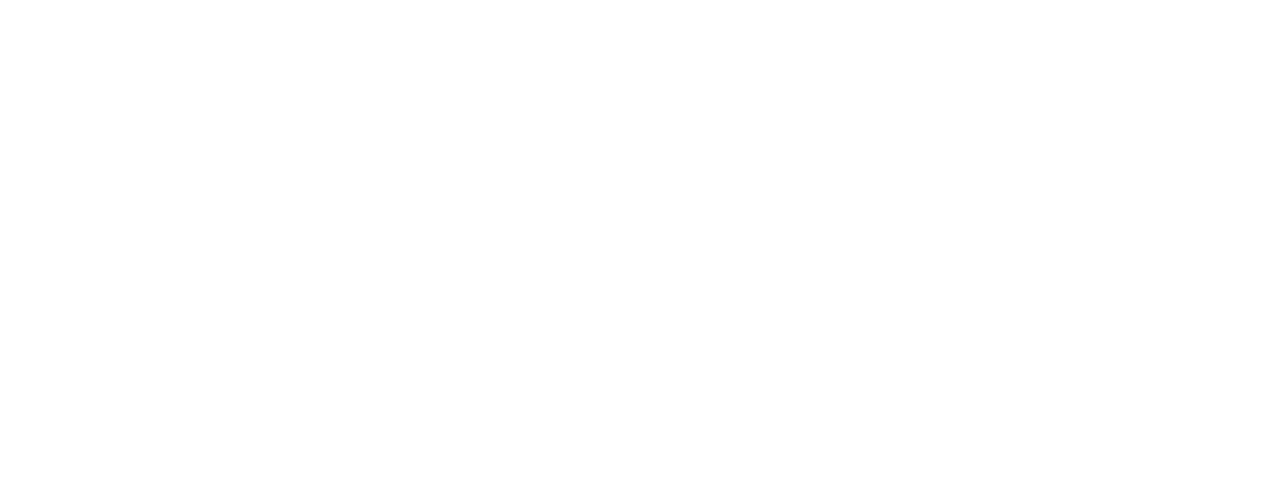
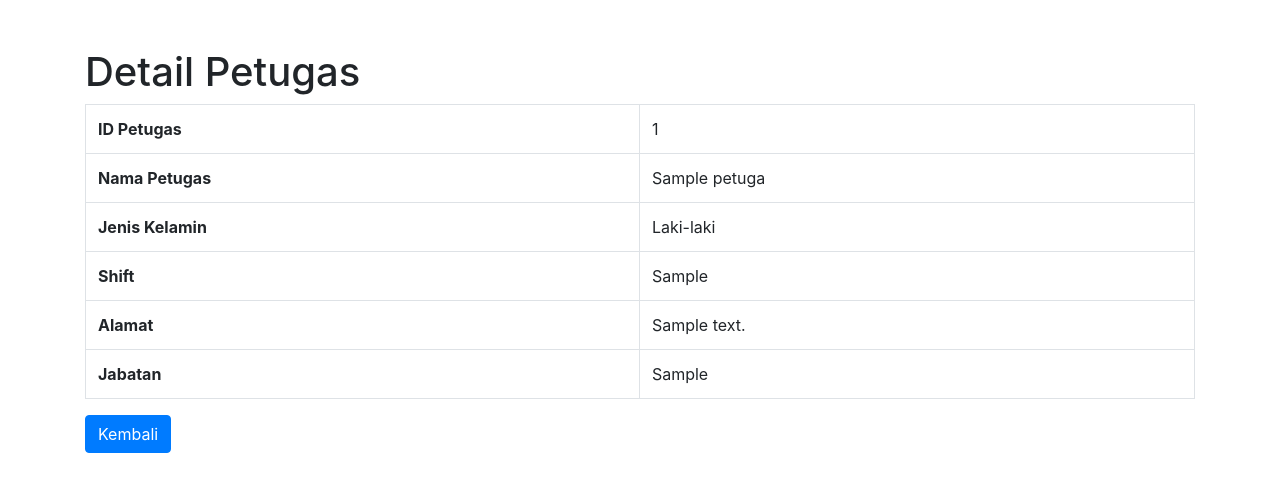
Before and after one commit to husni47/elibrary, a PHP site: page /petugas/view.php?id=1 in a window 1280 px wide. Before the commit the part shown is empty. Shown: the top 492 px of the page. Run offline with PHP 8.4, Linux system fonts and the light colour scheme; tables that the repository leaves empty hold one stand-in row (values such as "Sample post").

Commit message:
create crud petugas

```diff
--- a/petugas/view.php
+++ b/petugas/view.php
@@ -11,4 +11,42 @@
 <head>
     <meta charset="UTF-8">
     <meta name="viewport" content="width=device-width, initial-scale=1.0">
-    <link rel="
+    <link rel="stylesheet" href="https://cdn.jsdelivr.net/npm/bootstrap@4.5.3/dist/css/bootstrap.min.css" integrity="sha384-TX8t27EcRE3e/ihU7zmQxVncDAy5uIKz4rEkgIXeMed4M0jlfIDPvg6uqKI2xXr2" crossorigin="anonymous">
+    <title>Detail Petugas</title>
+</head>
+<body>
+    <div class="container">
+        <h1 class="mt-5">Detail Petugas</h1>
+        <table class="table table-bordered">
+            <tr>
+                <th>ID Petugas</th>
+                <td><?php echo $petugas['id_petugas']; ?></td>
+            </tr>
+            <tr>
+                <th>Nama Petugas</th>
+                <td><?php echo $petugas['nama_petugas']; ?></td>
+            </tr>
+            <tr>
+                <th>Jenis Kelamin</th>
+                <td><?php echo $petugas['jenis_kelamin']; ?></td>
+            </tr>
+            <tr>
+                <th>Shift</th>
+                <td><?php echo $petugas['shift']; ?></td>
+            </tr>
+            <tr>
+                <th>Alamat</th>
+                <td><?php echo $petugas['alamat']; ?></td>
+            </tr>
+            <tr>
+                <th>Jabatan</th>
+                <td><?php echo $petugas['jabatan']; ?></td>
+            </tr>
+        </table>
+        <a href="index.php" class="btn btn-primary">Kembali</a>
+    </div>
+    <script src="https://code.jquery.com/jquery-3.5.1.slim.min.js" integrity="sha384-DfXdz2htPH0lsSSs5nCTpuj/zy4C+OGpamoFVy38MVBnE+IbbVYUew+OrCXaRkfj" crossorigin="anonymous"></script>
+<script src="https://cdn.jsdelivr.net/npm/popper.js@1.16.1/dist/umd/popper.min.js" integrity="sha384-9/reFTGAW83EW2RDu2S0VKaIzap3H66lZH81PoYlFhbGU+6BZp6G7niu735Sk7lN" crossorigin="anonymous"></script>
+<script src="https://cdn.jsdelivr.net/npm/bootstrap@4.5.3/dist/js/bootstrap.min.js" integrity="sha384-w1Q4orYjBQndcko6MimVbzY0tgp4pWB4lZ7lr30WKz0vr/aWKhXdBNmNb5D92v7s" crossorigin="anonymous"></script>
+</body>
+</html>
```
